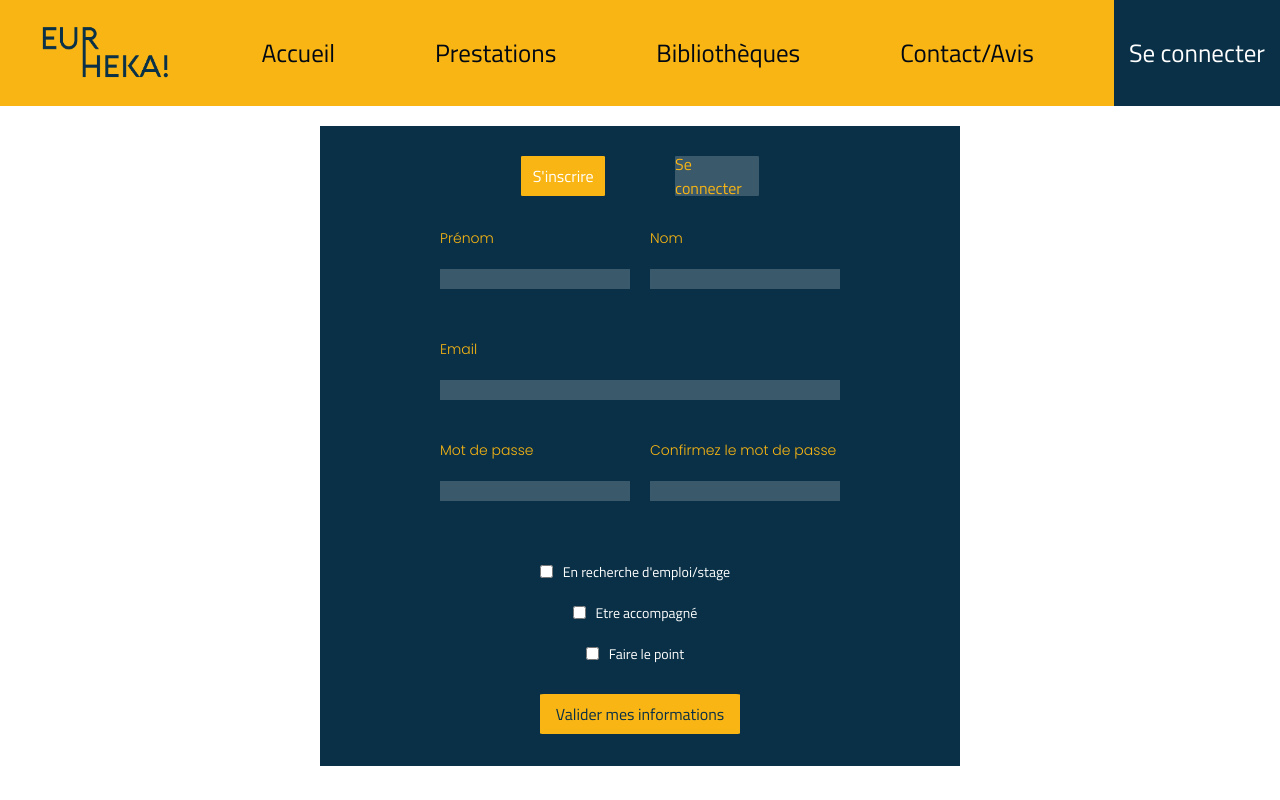
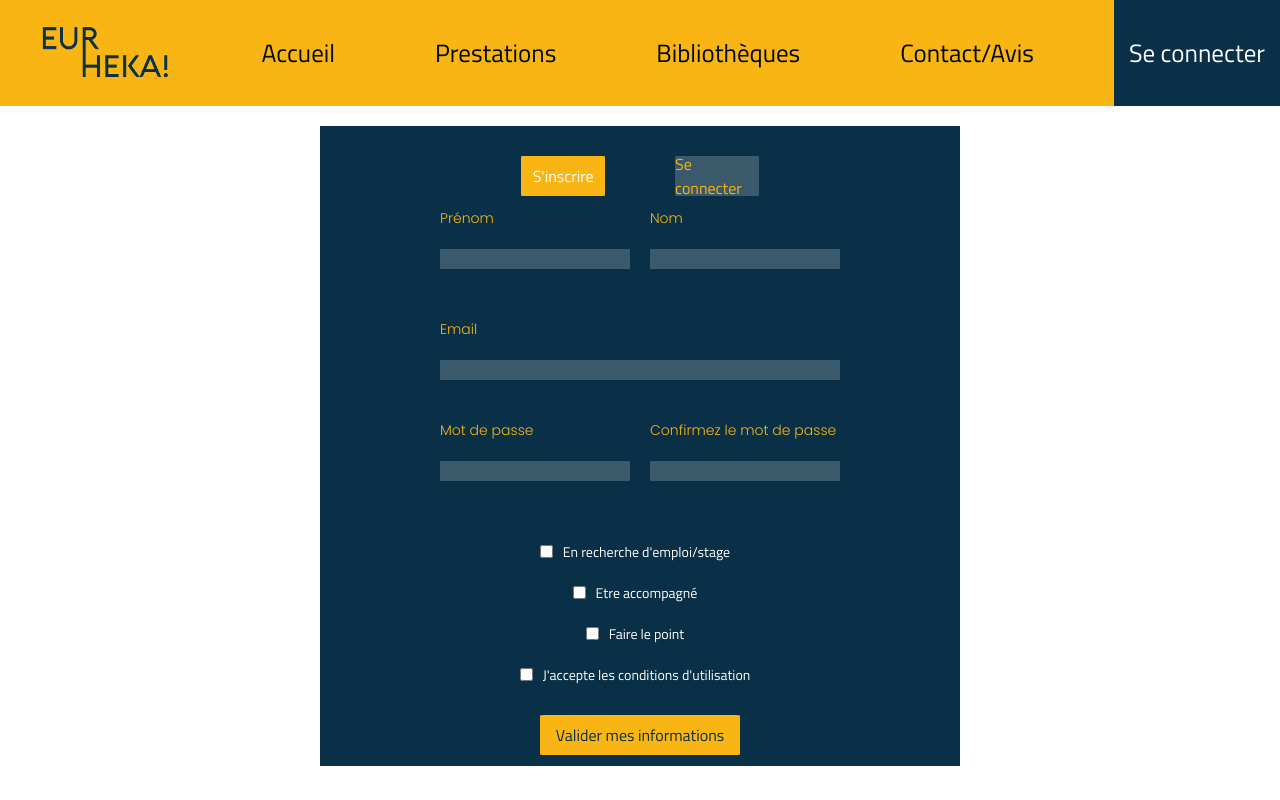
Before and after one commit to WildCodeSchool/remote2q4-21-p3-eurheka-front, a React (Create React App) app: page /login in a window 1280 px wide. Both pictures are taken after a click on the element "S'inscrire". Shown: the top 800 px of the page. Built offline with nearby package versions, Linux system fonts and the light colour scheme; no server answers.

Commit message:
cgv checkbox

```diff
--- a/src/components/log-forms/SignUpForm.jsx
+++ b/src/components/log-forms/SignUpForm.jsx
@@ -93,6 +93,11 @@ const SignUpForm = () => {
                 className="checkbox-box"></input>
                 <label for="focus" className="check-text">Faire le point</label>
             </div>
+            <div className="checkbox-duo">
+                <input type="checkbox" id="conditions" name="conditions" value="conditions"
+                className="checkbox-box"></input>
+                <label for="conditions" className="check-text">J'accepte les conditions d'utilisation</label>
+            </div>
             <div onClick="submit" type="submit " value="Valider" className="signUp-btn">Valider mes informations</div>
         </form>
     )
```
